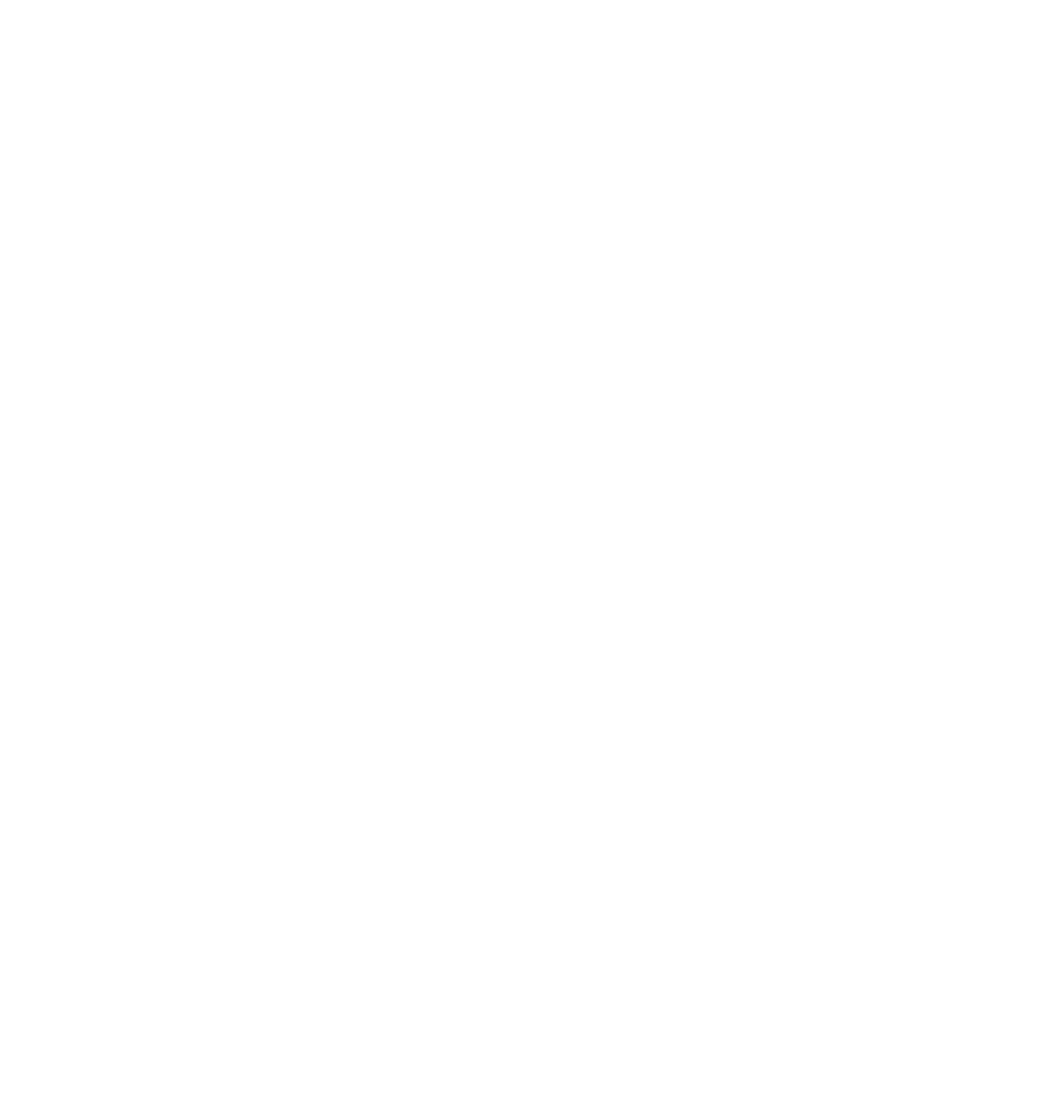
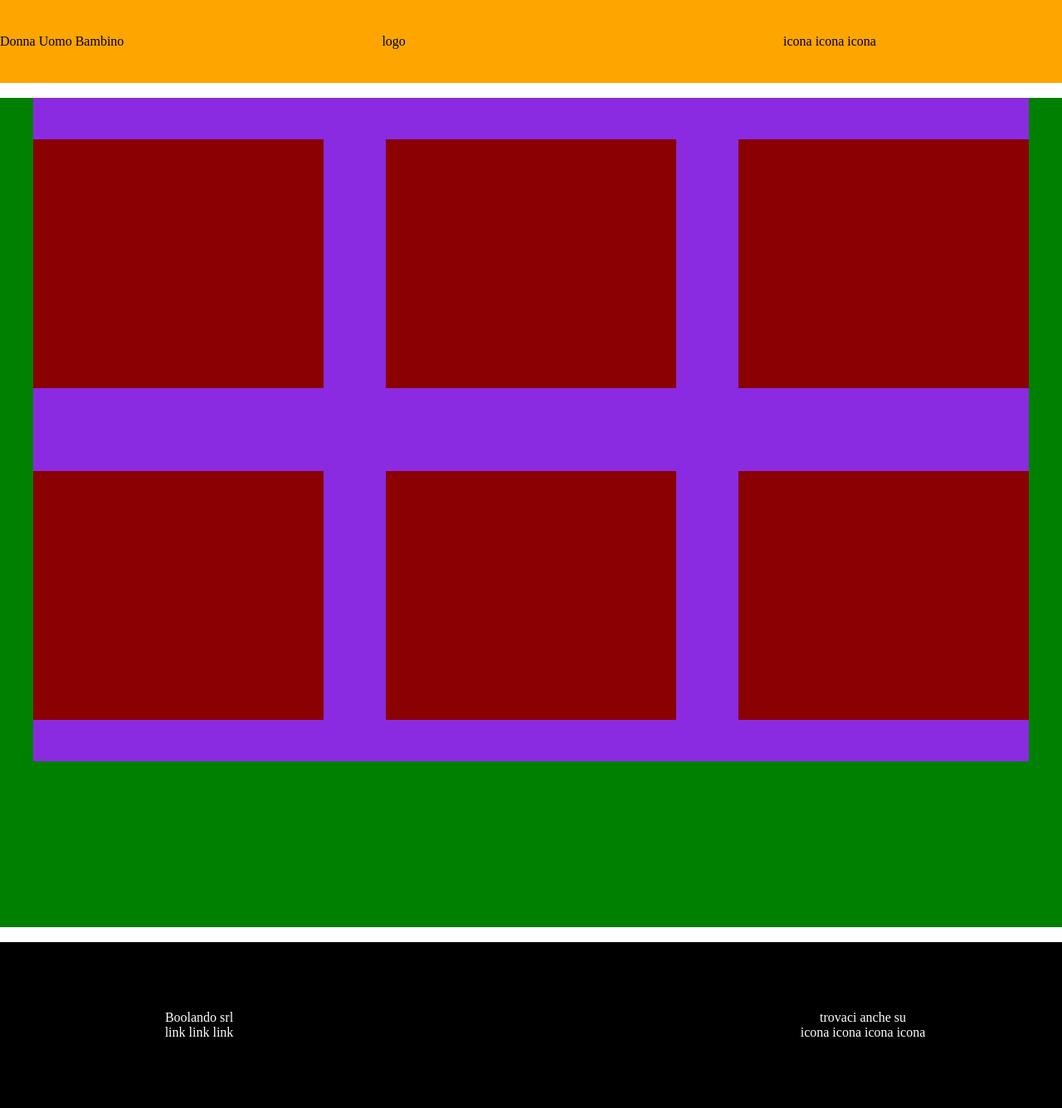
Before and after one commit to Andreapiani95/html-css-boolando, a plain HTML site: page index.html in a window 1280 px wide. Shown: the whole page at 83% size. Before the commit the page ends 800 px from the top, so only its background shows below. Drawn offline with Linux system fonts and the light colour scheme.

Commit message:
settate impostazioni di debug

```diff
--- a/css/style.css
+++ b/css/style.css
@@ -9,3 +9,101 @@ RESET
     margin: 0;
     box-sizing: border-box;
 }
+
+.container{
+    width: 1200px;
+    margin: 0% auto;
+}
+
+.my-row{
+    display:flex
+}
+
+.fixed{
+    position: fixed;
+}
+
+
+/*
+
+HEADER
+
+*/
+
+.flex-1{
+    flex-direction: row;
+    justify-content: space-between;
+    align-items: center;
+}
+
+.column-1{
+    text-align: center;
+    width: calc(100%/3);
+}
+
+.flex-3{
+    flex-flow: row wrap;
+    justify-content: space-between;
+    align-items: center;
+}
+
+.column-3{
+    width: calc(100%/3 - 50px);
+}
+
+
+
+/*
+
+FOOTER
+
+*/
+
+.flex-2{
+    flex-direction: row;
+    justify-content:space-between;
+    align-items: center;
+}
+
+.column-2{
+    text-align: center;
+    width: calc(100%/3);
+}
+
+/*
+
+DEBUG
+
+*/
+
+.debug header{
+    background-color: orange;
+    height: 100px;
+}
+
+.debug .flex-1{
+    height: 100px;
+    background-color: orange;
+}
+
+.debug footer,
+.debug .flex-2{
+    background-color: black;
+    color: white;
+    height: 200px;
+}
+
+.debug main{
+    background-color: green;
+    height: 1000px;
+}
+
+.debug .flex-3{
+    background-color: blueviolet;
+    height: 800px;
+}
+
+.debug .column-3{
+    background-color: darkred;
+    height: 300px;
+}
--- a/index.html
+++ b/index.html
@@ -13,7 +13,78 @@
         <title>Boolando</title>
     </head>
 
-    <body>
+    <!--body con header, main e footer-->
+    <body class="debug">
+
+        <!--header in posizione fixed-->
+        <header>
+            <!--riga in flex con 3 colonne-->
+            <div class="container my-row flex-1 fixed">
+                <div class="column">
+                    Donna Uomo Bambino
+                </div>
+                <div class="column-1">
+                    logo
+                </div>
+                <div class="column-1">
+                    icona
+                    icona
+                    icona
+                </div>
+            </div>
+        </header>
+            <br>
+
+        <main>
+            <!--una riga con 6 immagini disposte in colonne flex che vanno su 2 righe mediante wrap-->
+
+            <div class="container my-row flex-3">
+                <div class="column-3">
+
+                </div>
+                <div class="column-3">
+
+                </div>
+                <div class="column-3">
+
+                </div>
+                <div class="column-3">
+
+                </div>
+                <div class="column-3">
+
+                </div>
+                <div class="column-3">
+
+                </div>
+
+            </div>
+        </main>
+                <br>
+
+        <footer>
+            <!--footer in flex con link e icone-->
+            <div class="container my-row flex-2">
+
+                <div class="column-2">
+                    Boolando srl
+                    <br>
+                    link
+                    link
+                    link
+                </div>
+
+                <div class="column-2">
+                    trovaci anche su
+                    <br>
+                    icona
+                    icona
+                    icona
+                    icona
+                </div>
+            </div>
+        </footer>
 
     </body>
+
 </html>
```
Also changed, not shown: 1 other file.
